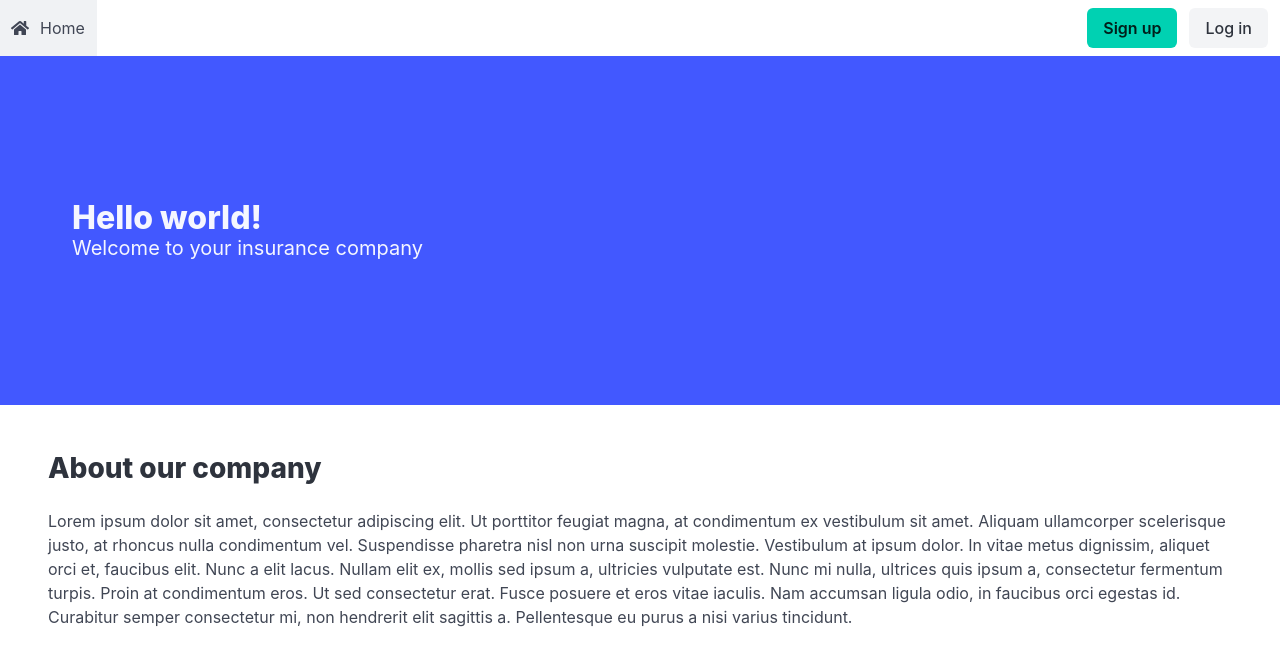
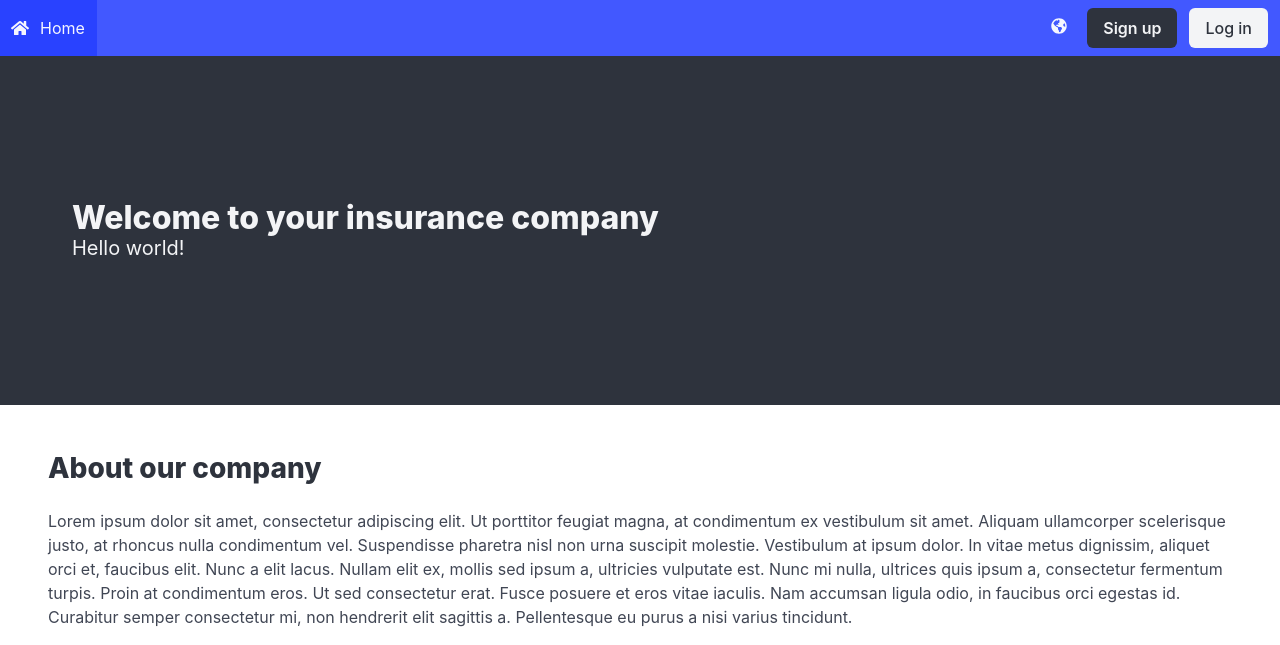
Before and after one commit to gabriel-esiee/pia, a Python web app: template templates/index.html in a window 1280 px wide. Shown: the top 645 px of the page. Run offline with Jinja, Linux system fonts and the light colour scheme; the template is opened without the code that fills it, so the values that code supplies are empty; some libraries are stand-ins or nearby versions.

Commit message:
Lang switch button

```diff
--- a/templates/header.html
+++ b/templates/header.html
@@ -1,7 +1,7 @@
 <header>
-    <nav class="navbar" role="navigation" aria-label="main navigation">
+    <nav class="navbar is-link" role="navigation" aria-label="main navigation">
         <div class="navbar-brand">
-            <a role="button" class="navbar-burger" aria-label="menu" aria-expanded="false">
+            <a role="button" class="navbar-burger is-light" aria-label="menu" aria-expanded="false">
                 <span aria-hidden="true"></span>
                 <span aria-hidden="true"></span>
                 <span aria-hidden="true"></span>
@@ -10,7 +10,7 @@
         </div>
         <div class="navbar-menu">
             <div class="navbar-start">
-                <a class="navbar-item" href="{{ url_for('main.index') }}">
+                <a class="navbar-item" href="{{ url_for('main.home') }}">
                     <span class="icon is-small">
                         <i class="fas fa-home"></i>
                     </span>
@@ -22,16 +22,33 @@
                 {% endif %}
             </div>
             <div class="navbar-end">
+                <div class="navbar-item has-dropdown is-hoverable">
+                    <a class="navbar-link is-arrowless">
+                      <span>
+                        <span class="icon is-small">
+                            <i class="fas fa-globe-americas"></i>
+                        </span>
+                      </span>
+                    </a>
+                    <div class="navbar-dropdown">
+                      <a class="navbar-item" href="{{ url_for('main.language', language='en') }}">
+                        English 🇬🇧
+                      </a>
+                      <a class="navbar-item" href="{{ url_for('main.language', language='fr') }}">
+                        Français 🇫🇷
+                      </a>
+                    </div>
+                </div>
                 <div class="navbar-item">
                     <div class="buttons">
                         {% if current_user.is_authenticated %}
-                        <a class="button is-primary" href="{{ url_for('main.user.profile') }}">
+                        <a class="button is-light" href="{{ url_for('main.user.profile') }}">
                             <span class="icon is-small">
                                 <i class="fas fa-user"></i>
                             </span>
                             <span>{{ gettext('Profile') }}</span>
                         </a>
-                        <a class="button is-danger" href="{{ url_for('main.user.logout') }}">
+                        <a class="button is-light is-outlined" href="{{ url_for('main.user.logout') }}">
                             <span class="icon is-small">
                                 <i class="fas fa-sign-out-alt"></i>
                             </span>
@@ -39,7 +56,7 @@
                         </a>
                         {% endif %}
                         {% if not current_user.is_authenticated %}
-                        <a class="button is-primary" href="{{ url_for('main.user.signup') }}"><strong>{{ gettext('Sign up') }}</strong></a>
+                        <a class="button is-dark" href="{{ url_for('main.user.signup') }}"><strong>{{ gettext('Sign up') }}</strong></a>
                         <a class="button is-light" href="{{ url_for('main.user.login') }}">{{ gettext('Log in') }}</a>
                         {% endif %}
                     </div>
--- a/templates/index.html
+++ b/templates/index.html
@@ -2,10 +2,10 @@
 {% block title %}{{ gettext('Hello world!') }}{% endblock %}
 
 {% block content %}
-<section class="hero is-medium is-link">
+<section class="hero is-medium is-dark">
     <div class="hero-body">
-        <h1 class="title">{{ gettext('Hello world!') }}</h1>
-        <p class="subtitle">{{ gettext('Welcome to your insurance company') }}</p>
+        <h1 class="title">{{ gettext('Welcome to your insurance company') }}</h1>
+        <p class="subtitle">{{ gettext('Hello world!') }}</p>
     </div>
 </section>
 <section class="section">
```
Also changed, not shown: app.py (+5 -3 lines), controllers/home.py (+7 -1 lines), routes/home.py (+6 -2 lines), README.md.
